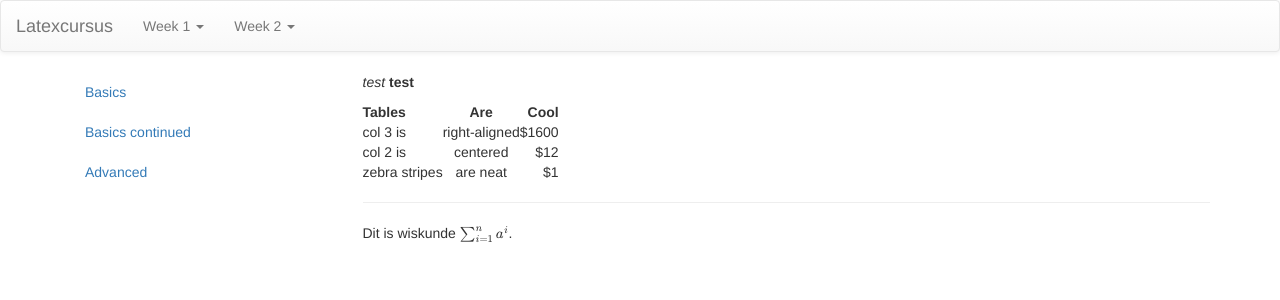
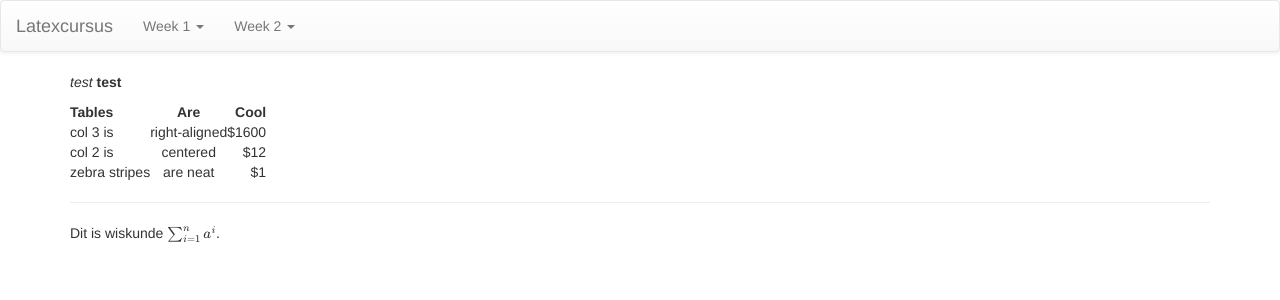
Before and after one commit to jzuiddam/jzuiddam, a Jekyll site: the page built from basics.md, in a window 1280 px wide. Shown: the top 300 px of the page. Built offline with Jekyll 4.4.1, drawn with Linux system fonts in a browser that asks for light colours; nearby versions of some CDN libraries; formulas are drawn with MathJax 3.

Commit message:
Removing sidebar in lessons
Trying to keep it simple

```diff
--- a/_layouts/lesson.html
+++ b/_layouts/lesson.html
@@ -7,28 +7,10 @@
 
   <body>
 
-
     {% include topnav.html %}
 
-
     <div class="container">
-
-      <div class="row">
-      <div class="col-md-3">
-        <div class="bs-sidebar hidden-print" role="complementary">
-          <ul class="nav bs-sidenav">
-            {% for lesson in site.lessons %}
-            <li>
-              <a href="{{ lesson.url }}">{{ lesson.title }}</a>
-            </li>
-            {% endfor %}
-          </ul>
-        </div>
-      </div>
-
-      <div class="col-md-9" role="main">
-        {{ content }}
-      </div>
+      {{ content }}
     </div>
 
     {% include footer.html %}
```
